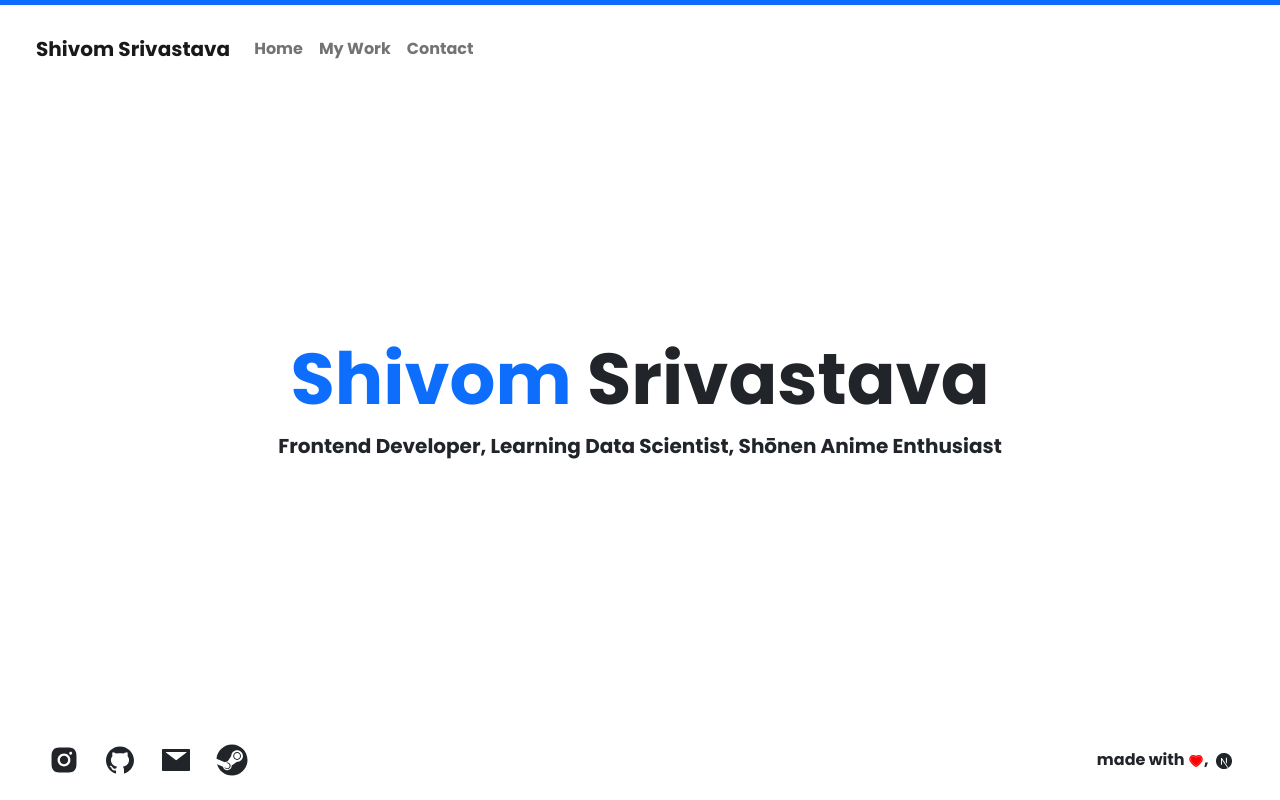
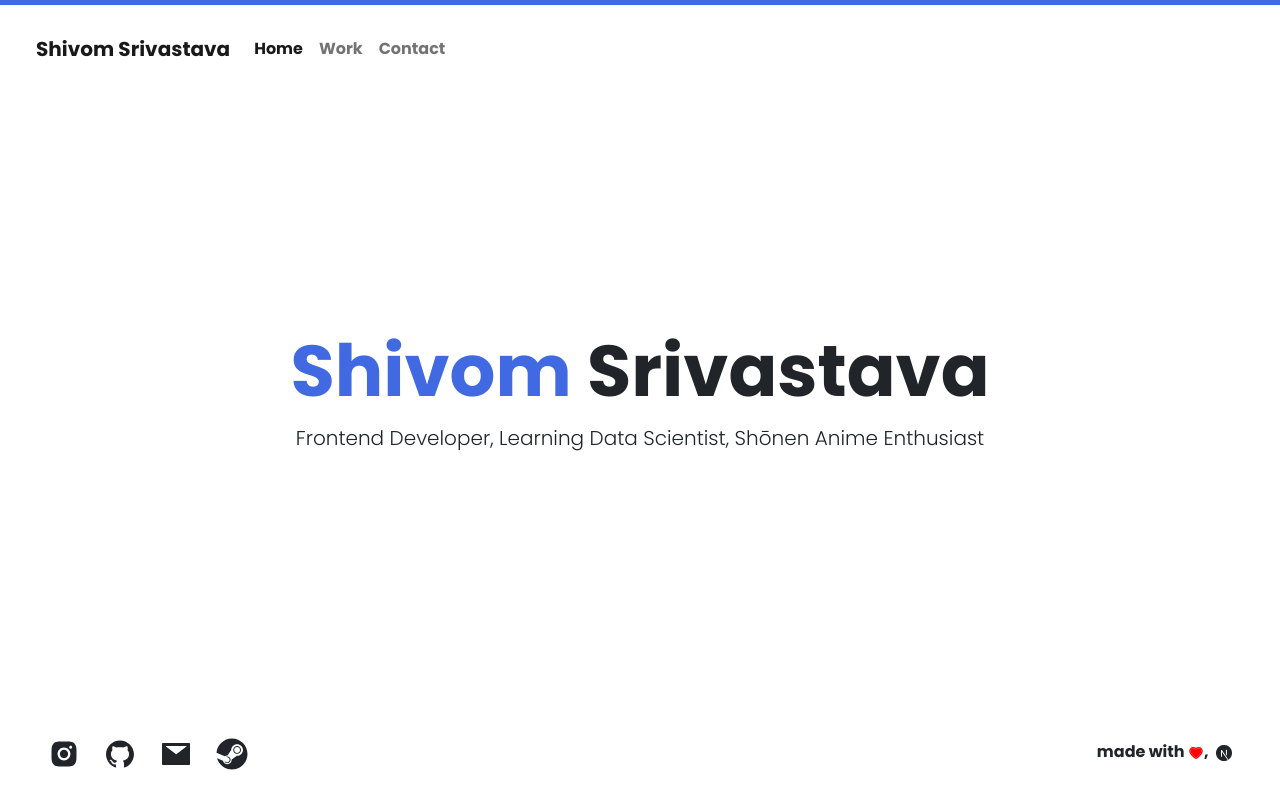
Before and after one commit to Guchii/me, a Next.js app: page / in a window 1280 px wide. Built offline with nearby package versions, Linux system fonts and the light colour scheme.

Commit message:
header active links

```diff
--- a/components/Footer.js
+++ b/components/Footer.js
@@ -6,17 +6,19 @@ import {
 } from "react-icons/ai";
 import { FaSteam, FaBootstrap, FaReact } from "react-icons/fa";
 import { SiNextdotjs } from "react-icons/si";
+import Link from "next/link"
+import styles from "./footer.module.scss"
 const Footer = () => {
     return (
-        <div className="container-fluid d-flex flex-column justify-content-center align-items-center flex-lg-row justify-content-lg-between  px-5 py-4 text-center">
-            <div className="d-flex justify-content-between fs-2 footer__icons mb-2 mb-lg-0">
-                <AiFillInstagram />
-                <AiFillGithub />
-                <AiFillMail />
-                <FaSteam />
+        <div className="container-fluid d-flex flex-column justify-content-center align-items-center flex-lg-row justify-content-lg-between px-5 py-4 text-center">
+            <div className={"d-flex justify-content-between fs-2 mb-2 mb-lg-0 " + styles.icons}>
+                <a href="https://instagram.com/guchi_xd/" target="_blank" rel="noreferrer"><AiFillInstagram className={styles.insta} /></a>
+                <a href="https://github.com/guchii" target="_blank" rel="noreferrer"><AiFillGithub className={styles.github} /></a>
+                <Link href="/contact"><a><AiFillMail className={styles.email} /></a></Link>
+                <a href="https://steamcommunity.com/id/guchixd/" target="_blank" rel="noreferrer"><FaSteam className={styles.steam} /></a>
             </div>
             <span className="fw-bold">
-                made with <AiTwotoneHeart color="red" />{", "}<SiNextdotjs className="ms-1"/>
+                made with <AiTwotoneHeart color="red" />{", "}<SiNextdotjs className="ms-1" />
             </span>
         </div>
     );
--- a/components/Header.js
+++ b/components/Header.js
@@ -1,6 +1,9 @@
 import { MdOutlineSegment } from "react-icons/md";
 import Link from "next/link";
+import classNames from "classnames";
+import { useRouter } from "next/router";
 const Header = () => {
+    const router = useRouter();
     return (
         <nav className="navbar navbar-expand-lg navbar-light bg-white p-4 border-top border-5 border-primary">
             <div className="container-fluid">
@@ -20,21 +23,9 @@ const Header = () => {
                 </button>
                 <div className="collapse navbar-collapse" id="navbarNav">
                     <ul className="navbar-nav">
-                        <li className="nav-item">
-                            <Link href="/">
-                                <a className="nav-link">Home</a>
-                            </Link>
-                        </li>
-                        <li className="nav-item">
-                            <Link href="/work">
-                                <a className="nav-link">My Work</a>
-                            </Link>
-                        </li>
-                        <li className="nav-item">
-                            <Link href="/contact">
-                                <a className="nav-link">Contact</a>
-                            </Link>
-                        </li>
+                        <LinkItem isActive={router.pathname === "/"} href="/" text="Home" />
+                        <LinkItem isActive={router.pathname === "/work"} href="/work" text="Work" />
+                        <LinkItem isActive={router.pathname === "/contact"} href="/contact" text="Contact" />
                     </ul>
                 </div>
             </div>
@@ -42,4 +33,15 @@ const Header = () => {
     );
 };
 
+function LinkItem({ isActive, href, text }) {
+    const linkClassNames = classNames("nav-link", { "active": isActive })
+    return (
+        <li className="nav-item">
+            <Link href={href}>
+                <a className={linkClassNames}>{text}</a>
+            </Link>
+        </li>
+    )
+}
+
 export default Header;
--- /dev/null
+++ b/components/footer.module.scss
@@ -0,0 +1,38 @@
+$email-color: brown;
+$instagram-color: palevioletred;
+$steam-color: #405DE6;
+
+.icons {
+    // background-color: aquamarine;
+    width: 200px;
+    a {
+        text-decoration: none;
+        color: inherit;
+    }
+}
+
+.iconHover {
+    transform: scale(120%);
+    color: #333333;
+    transition: all 0.1s ease-in-out;
+    cursor: pointer;
+}
+
+.insta:hover {
+    @extend .iconHover;
+    color: $instagram-color;
+}
+
+.github:hover {
+    @extend .iconHover;
+}
+
+.email:hover {
+    @extend .iconHover;
+    color: $email-color;
+}
+
+.steam:hover {
+    @extend .iconHover;
+    color: $steam-color;
+}
--- a/pages/contact.js
+++ b/pages/contact.js
@@ -11,16 +11,17 @@ const Contact = () => {
           method="POST">
           <div className="mb-3">
             <label htmlFor="name" className="form-label">Name</label>
-            <input type="text" id="name" name="name" className="form-control" placeholder="guchiii srivastava" />
+            <input type="text" id="name" name="name" className="form-control" placeholder="guchiii srivastava" required/>
           </div>
           <div className="mb-3">
             <label htmlFor="email" className="form-label">Email</label>
-            <input type="email" id="email" name="email" className="form-control" placeholder="guchiii@mail.com" />
+            <input type="email" id="email" name="email" className="form-control" placeholder="guchiii@mail.com" required/>
           </div>
           <div className="mb-3">
             <label htmlFor="message" className="form-label">Message</label>
             <textarea id="message" rows="3" name="message" className="form-control" placeholder="#include <iostream>"
               style={{ resize: "none" }}
+              required
             />
           </div>
           <button type="submit" className="btn btn-primary fw-bold">Submit Response</button>
--- a/pages/index.js
+++ b/pages/index.js
@@ -6,7 +6,7 @@ export default function Home() {
                 <h1 className="display-2 fw-bold">
                     <span className="text-primary">Shivom</span> Srivastava
                 </h1>
-                <p className="lead fw-bolder">
+                <p className="lead">
                     Frontend Developer, Learning Data Scientist, Shōnen Anime
                     Enthusiast
                 </p>
--- a/pages/work.js
+++ b/pages/work.js
@@ -2,8 +2,9 @@ import Head from 'next/head'
 
 const Work = () => {
     return (
-        <div className="h-100 d-flex justify-content-center align-content-center text-center">
+        <div className="h-100 d-flex flex-column justify-content-center align-content-center text-center">
             <span className="fs-1">This is the work page</span>
+            <p className="lead">under construction</p>
             <Head>
                 <title>Shivom Srivastava | My Works</title>
             </Head>
--- a/styles/globals.scss
+++ b/styles/globals.scss
@@ -1,6 +1,6 @@
 @import url('https://fonts.googleapis.com/css2?family=Poppins:ital,wght@0,300;0,400;0,500;0,600;0,700;1,300;1,400;1,500;1,600&display=swap');
 
-// $primary: #357dcf;
+$primary: royalblue;
 
 @import '../node_modules/bootstrap/scss/bootstrap';
 
@@ -28,7 +28,3 @@ a {
   font-family: 'poppins', sans-serif;
   font-weight: bold;
 }
-
-.footer__icons {
-  width: 200px;
-}
```
